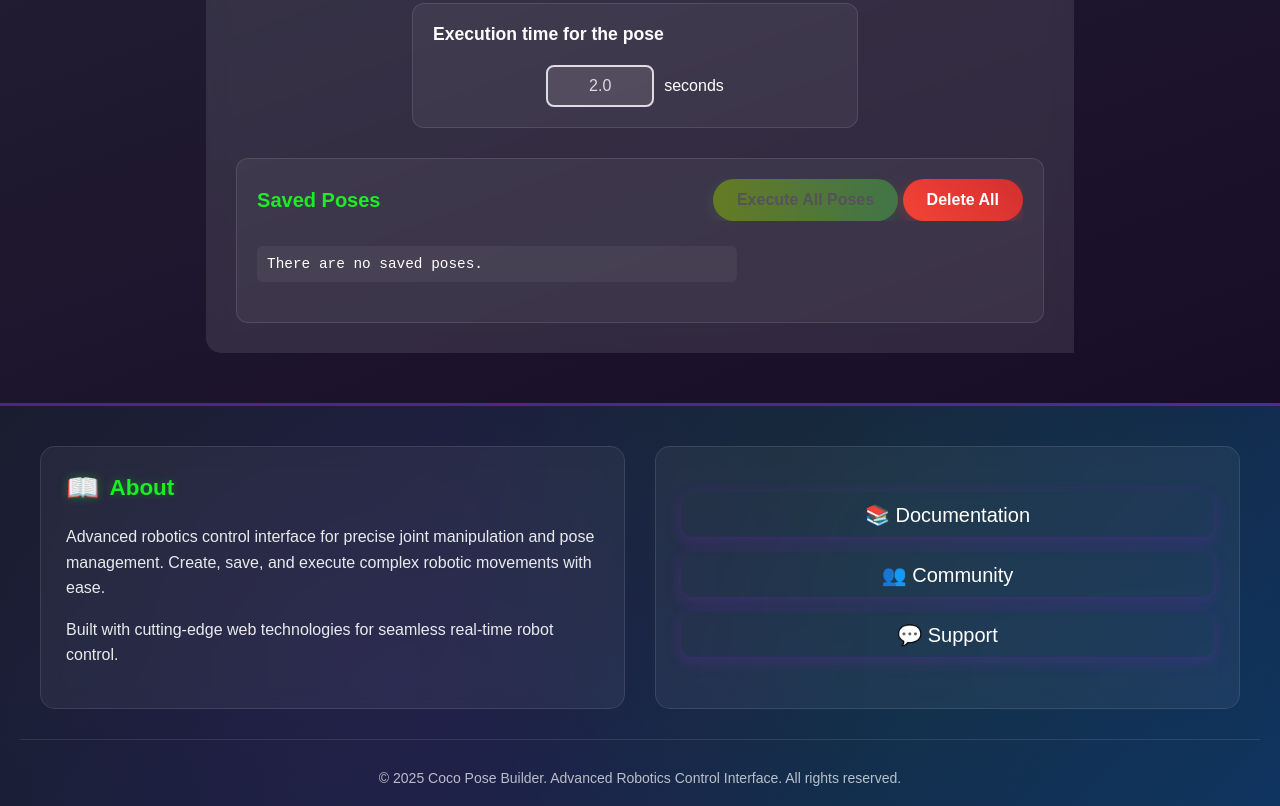
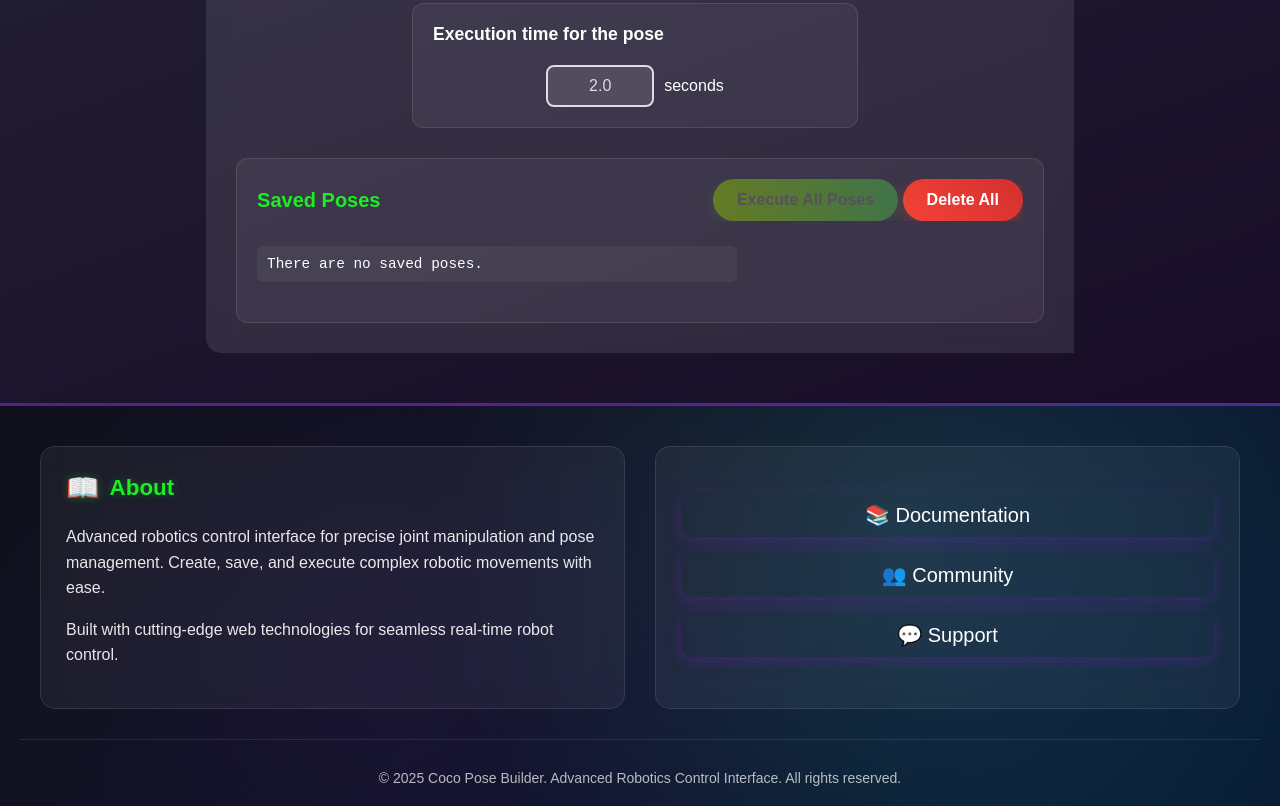
Before and after one commit to iesusdavila/coco_web, a website: page public/index.html in a window 1280 px wide. Shown: the part 1051-1857 px from the top of the page. Drawn offline with nearby package versions, Linux system fonts and the light colour scheme; no server answers.

Commit message:
Cambio del fondo del footer

```diff
--- a/public/styles.css
+++ b/public/styles.css
@@ -641,8 +641,7 @@ button:disabled {
     left: 0;
     right: 0;
     bottom: 0;
-    background: radial-gradient(circle at 30% 70%, rgba(129, 34, 191, 0.1) 0%, transparent 50%),
-                radial-gradient(circle at 70% 30%, rgba(27, 238, 35, 0.05) 0%, transparent 50%);
+    background: radial-gradient(circle at 30% 70%, rgba(129, 34, 191, 0.1) 0%, transparent 50%), radial-gradient(circle at 70% 30%, rgba(27, 238, 35, 0.05) 0%, #00000070 50%);
     pointer-events: none;
 }
 
```
